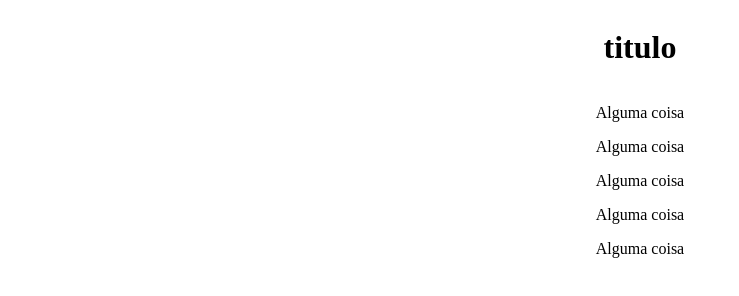
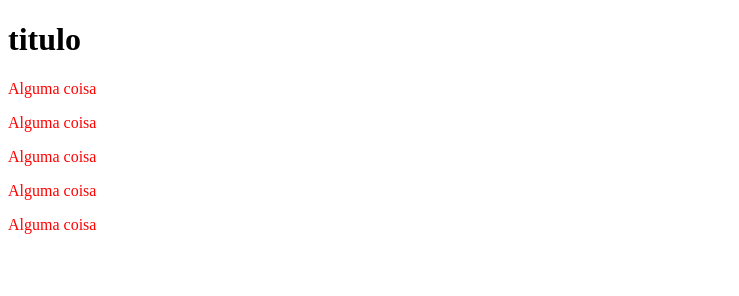
Before and after one commit to Thalesousa/masterclass-sass, a plain HTML site: page index.html in a window 1280 px wide. Shown: the whole page, without its empty margins (0-739 px from the left). Drawn offline with Linux system fonts and the light colour scheme.

Commit message:
Referencing

```diff
--- a/css/_base.scss
+++ b/css/_base.scss
@@ -1,11 +1,8 @@
-.flex-center {
-  display: flex;
-  align-items: center;
-  justify-content: center;
+p {
+  color: red;
+  cursor: pointer;
+
+  &:hover {
+    color: blue;
+  }
 }
-
-body {
-  @extend .flex-center;
-  flex-direction: column;
-  height: 100%;
-}
```
Also changed, not shown: css/main.css, 1 other file.
